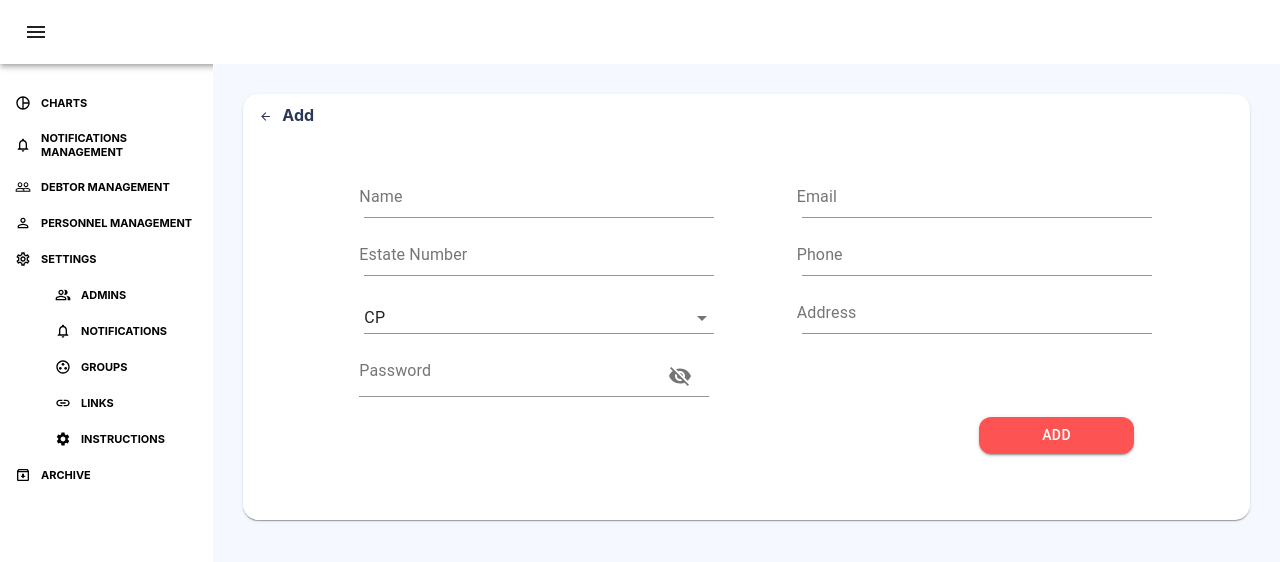
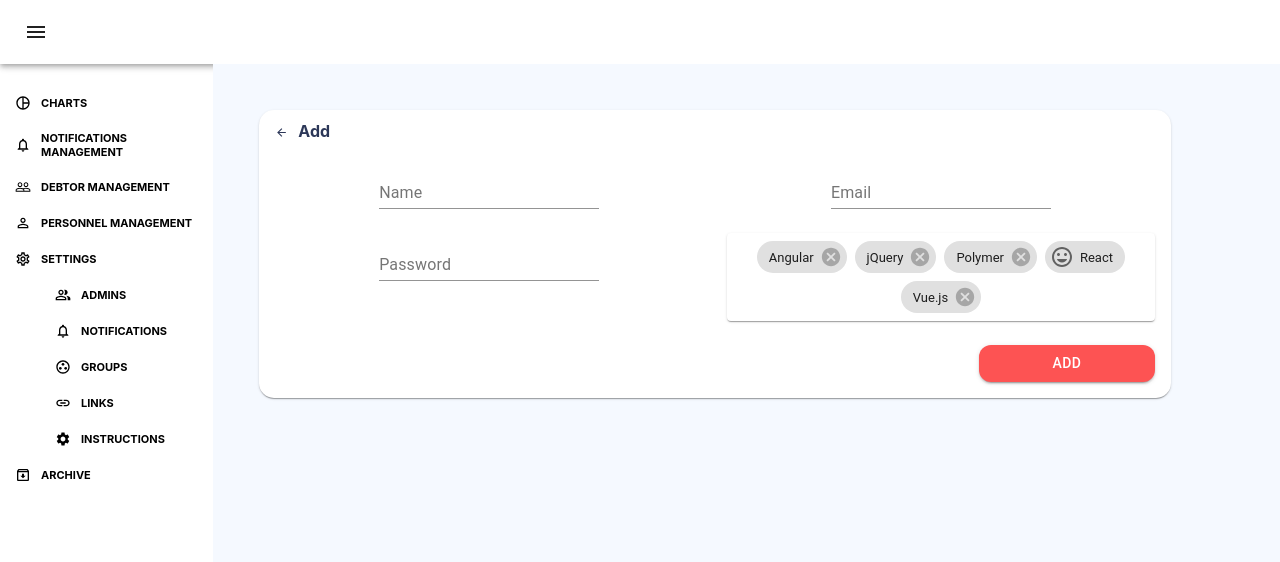
Before and after one commit to YasmeenTak/financial-dashboard-react, a React (Create React App) app in the folder client/: page / in a window 1280 px wide. Shown: the top 562 px of the page. Built offline with nearby package versions, Linux system fonts and the light colour scheme.

Commit message:
add personal

```diff
--- a/client/src/App.js
+++ b/client/src/App.js
@@ -12,6 +12,7 @@
 import AddDebater from './Components/AddDebtor/AddDebater';
 
 import Home from './Components/Home/Home';
+import AddPersonnel from './Components/AddPersonnel/AddPersonnel';
 function App() {
   return (
     <Router>
@@ -20,7 +21,9 @@
         {/* <TableNotif /> */}
         {/* <Login /> */}
         {/* <Sidedbar /> */}
+
         {/* <AddDebater /> */}
+        {/* <AddPersonnel /> */}
         <div className='containerr'>
           <Sidedbar />
           <Switch>
--- a/client/src/Components/AddDebtor/AddDebater.js
+++ b/client/src/Components/AddDebtor/AddDebater.js
@@ -5,7 +5,6 @@
 import { makeStyles } from '@material-ui/core/styles';
 import Paper from '@material-ui/core/Paper';
 import Grid from '@material-ui/core/Grid';
-import Box from '@material-ui/core/Box';
 
 import TextField from '@material-ui/core/TextField';
 import Button from '@material-ui/core/Button';
@@ -104,9 +103,11 @@
               </Grid>
               <Grid item lg={6} xs={12}>
                 <TextField
-                  id='standard-basic'
+                  id='email'
                   label='Email'
                   className={classes.addTextField}
+                  name='email'
+                  autoComplete='email'
                 />
               </Grid>
               <Grid item lg={6} xs={12}>
--- /dev/null
+++ b/client/src/Components/AddPersonnel/AddPersonnel.js
@@ -0,0 +1,144 @@
+import React from 'react';
+import './style.css';
+import { makeStyles } from '@material-ui/core/styles';
+import Paper from '@material-ui/core/Paper';
+import Grid from '@material-ui/core/Grid';
+import ArrowBackIcon from '@material-ui/icons/ArrowBack';
+import Button from '@material-ui/core/Button';
+import Chip from '@material-ui/core/Chip';
+import TagFacesIcon from '@material-ui/icons/TagFaces';
+
+import TextField from '@material-ui/core/TextField';
+import FormControl from '@material-ui/core/FormControl';
+import InputLabel from '@material-ui/core/InputLabel';
+import Input from '@material-ui/core/Input';
+
+const useStyles = makeStyles((theme) => ({
+  root: {
+    flexGrow: 1,
+    padding: theme.spacing(2),
+  },
+  paper: {
+    padding: theme.spacing(2),
+    textAlign: 'center',
+    color: theme.palette.text.secondary,
+    margin: '30px',
+    width: '85%',
+    borderRadius: '15px',
+  },
+  backArrow: {
+    fontSize: 'small',
+    marginRight: '10px',
+    marginBottom: '-2px',
+  },
+  AddDebaterBtn: {
+    color: 'white',
+    backgroundColor: '#FD5353',
+    borderRadius: '12px',
+    width: '20%',
+    float: 'right',
+  },
+  chipAddPersonal: {
+    display: 'flex',
+    justifyContent: 'center',
+    flexWrap: 'wrap',
+    listStyle: 'none',
+    padding: theme.spacing(0.5),
+    margin: 0,
+  },
+  chip: {
+    margin: theme.spacing(0.5),
+  },
+}));
+export default function AddPersonnel() {
+  const classes = useStyles();
+  const [chipData, setChipData] = React.useState([
+    { key: 0, label: 'Angular' },
+    { key: 1, label: 'jQuery' },
+    { key: 2, label: 'Polymer' },
+    { key: 3, label: 'React' },
+    { key: 4, label: 'Vue.js' },
+  ]);
+
+  const handleDelete = (chipToDelete) => () => {
+    setChipData((chips) =>
+      chips.filter((chip) => chip.key !== chipToDelete.key)
+    );
+  };
+
+  return (
+    <div className={classes.root}>
+      <Grid container>
+        <Paper className={classes.paper}>
+          <p className='addTitle'>
+            <ArrowBackIcon className={classes.backArrow} />
+            Add
+          </p>
+          <form className={classes.addForm} noValidate autoComplete='off'>
+            <Grid container spacing={3}>
+              <Grid item xs={12} sm={6}>
+                <TextField
+                  id='standard-basic'
+                  label='Name'
+                  className={classes.addTextField}
+                />
+              </Grid>
+              <Grid item xs={12} sm={6}>
+                <TextField
+                  id='email'
+                  label='Email'
+                  className={classes.addTextField}
+                  name='email'
+                  autoComplete='email'
+                />
+              </Grid>
+              <Grid item xs={12} sm={6}>
+                <TextField
+                  id='filled-password-input'
+                  label='Password'
+                  type='password'
+                  autoComplete='current-password'
+                />
+              </Grid>
+              <Grid item xs={12} sm={6}>
+                <Paper component='ul' className={classes.chipAddPersonal}>
+                  {chipData.map((data) => {
+                    let icon;
+
+                    if (data.label === 'React') {
+                      icon = <TagFacesIcon />;
+                    }
+
+                    return (
+                      <li key={data.key}>
+                        <Chip
+                          icon={icon}
+                          label={data.label}
+                          onDelete={
+                            data.label === 'React'
+                              ? undefined
+                              : handleDelete(data)
+                          }
+                          className={classes.chip}
+                        />
+                      </li>
+                    );
+                  })}
+                </Paper>
+              </Grid>
+              <Grid item xs={12}>
+                <Button
+                  variant='contained'
+                  color='secondary'
+                  className={classes.AddDebaterBtn}
+                >
+                  Add
+                </Button>
+              </Grid>
+            </Grid>
+          </form>
+        </Paper>
+      </Grid>
+    </div>
+  );
+}
--- /dev/null
+++ b/client/src/Components/AddPersonnel/style.css
@@ -0,0 +1,7 @@
+.addTitle {
+  text-align: left;
+  margin-bottom: 20px;
+  margin-top: -5px;
+  font-weight: bold;
+  color: #2c3758;
+}
--- a/client/src/Components/Home/Home.js
+++ b/client/src/Components/Home/Home.js
@@ -5,13 +5,15 @@
 import Charts from '../Charts/Charts';
 import TableNotif from '../TableNotif/TableNotif';
 import AddDebater from '../AddDebtor/AddDebater';
+import AddPersonnel from '../AddPersonnel/AddPersonnel';
 
 export default function Home() {
   return (
     <div className='home'>
       {/* <Charts /> */}
       {/* <TableNotif /> */}
-      <AddDebater />
+      {/* <AddDebater /> */}
+      <AddPersonnel />
     </div>
   );
 }
```
